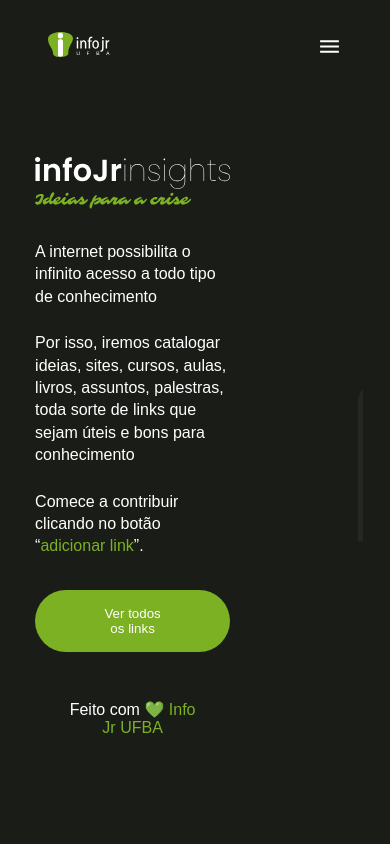
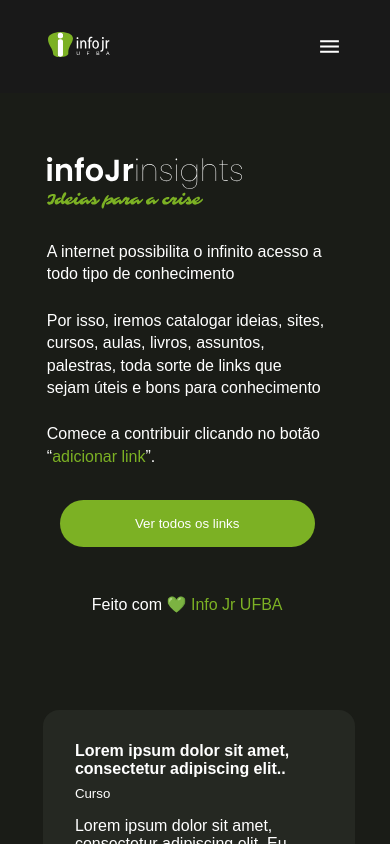
Before and after one commit to laisapereira/infojr-insights, a Next.js app in the folder front-end/infojr-insights/: page / in a window 390 px wide. Built offline with nearby package versions, Linux system fonts and the light colour scheme.

Commit message:
finalizar responsividade do aside da home apenas

```diff
--- a/front-end/infojr-insights/pages/index.tsx
+++ b/front-end/infojr-insights/pages/index.tsx
@@ -11,7 +11,7 @@
       <Header />
 
 
-      <div style={{display:"flex", alignItems:"center", padding:"0vw 7vw 5vw 9vw", gap: "8rem"} }>
+      <div className="container-home" >
         <AsideHome />
         <ContainerCards>
           <Card />
--- a/front-end/infojr-insights/src/components/Cards/index.tsx
+++ b/front-end/infojr-insights/src/components/Cards/index.tsx
@@ -13,7 +13,7 @@
 
 
         <Inform>
-            <h4>Lorem ipsum dolor sit amet, consectetur adipiscing elit. A, arcu...</h4>
+            <h4>Lorem ipsum dolor sit amet, consectetur adipiscing elit..</h4>
             <h5> Curso </h5>
             <p> Lorem ipsum dolor sit amet, consectetur adipiscing elit. Eu fermentum feugiat ipsum in in quis.
             Mattis sit ac, posuere eu tellus risus sed leo vel. Purus sagittis, arcu... </p>
--- a/front-end/infojr-insights/src/styles/asidehome.ts
+++ b/front-end/infojr-insights/src/styles/asidehome.ts
@@ -6,6 +6,7 @@
     width: 90vw;
     margin: 6rem auto;
     gap: 3rem;
+
 
     @media(max-width: 768px) {
 
@@ -16,6 +17,7 @@
     @media screen and (min-width: 769px) and (max-wdith: 1300px) {
 
         margin: 7rem auto;
+
 
 
 
@@ -74,7 +76,17 @@
 
     @media(max-width: 800px) {
 
-        width: 100%;
+        width: 80%;
+
+
+
+    }
+
+
+    @media screen and (min-width: 769px) and (max-wdith: 1300px) {
+
+        width: 50vw;
+
 
 
 
@@ -106,17 +118,11 @@
 
     @media(max-width: 768px) {
 
-        width: 100%;
+        width: 80%;
         margin: 0;
+        align-items:center;
 
-        #button-aside-one,
-        #button-aside-two {
-            padding: 1rem 5rem;
-        }
 
-        #button-aside-two {
-            padding: 1rem 4rem;
-        }
 
 
     }
--- a/front-end/infojr-insights/src/styles/card.ts
+++ b/front-end/infojr-insights/src/styles/card.ts
@@ -5,13 +5,26 @@
     display:flex;
     flex-direction:column;
     gap: 2.4rem;
-    max-height: 40vw;
+    height: 80vh;
     width: 233vw;
     overflow:auto;
 
 
     ::-webkit-scrollbar {
         display:none;
+    }
+
+
+    @media(max-width: 1024px) {
+
+        width:80vw;
+        height: 100vh;
+
+
+
+
+
+
     }
 
 
@@ -23,7 +36,6 @@
 
     display:flex;
     gap: 2.9rem;
-
     align-items:center;
     justify-content:center;
     background-color:rgba(37, 40, 34, 1);
@@ -35,6 +47,24 @@
             box-shadow: red;
 
         }
+
+
+    @media(max-width: 800px) {
+
+        flex-direction:column;
+        gap:0;
+
+
+
+        img {
+            display:none;
+        }
+
+
+    }
+
+
+
 
 
 
@@ -62,6 +92,16 @@
     }
 
 
+    @media(max-width: 768px) {
+        overflow: hidden;
+
+
+
+
+
+    }
+
+
 
 
 `
--- a/front-end/infojr-insights/src/styles/footer.ts
+++ b/front-end/infojr-insights/src/styles/footer.ts
@@ -5,7 +5,6 @@
     align-items:center;
     flex-direction: column;
     width: 100vw;
-    padding-top: 5rem; /*retirar quando colocar o corpo da página*/
 
 
 
--- a/front-end/infojr-insights/src/styles/global.ts
+++ b/front-end/infojr-insights/src/styles/global.ts
@@ -26,7 +26,30 @@
 }
 
 
+.container-home {
+    display:flex;
+    padding:0vw 10vw 5vw 12vw;
+    align-items:center;
+    gap: 8rem;
+}
+
+@media(max-width: 768px) {
+
+    .container-home {
+        flex-direction: column;
+        gap: 0;
+        padding-bottom: 16.4rem;
+    }
+}
 
 
+@media screen and (min-width: 769px) and (max-width: 1200px) {
 
+    .container-home {
+        flex-direction: column;
+        gap: 0;
+        padding-bottom: 16.4rem;
+    }
+
+}
 `
--- a/front-end/infojr-insights/src/styles/header.ts
+++ b/front-end/infojr-insights/src/styles/header.ts
@@ -5,8 +5,10 @@
     display:flex;
     justify-content: space-between;
     align-items:center;
-    padding: 2rem 7rem;
+    padding: 2rem 10rem 1rem 10rem;
     z-index: 1000;
+    background: #191919;
+
 
     @media (max-width: 768px) {
         padding: 2rem 3rem;
@@ -16,6 +18,10 @@
         div img {
             width: 16vw;
         }
+    }
+
+    @media screen and (min-width: 769px) and (max-width: 1024px) {
+        padding: 2rem 5.5rem 1rem 4rem;
     }
 
 
```
